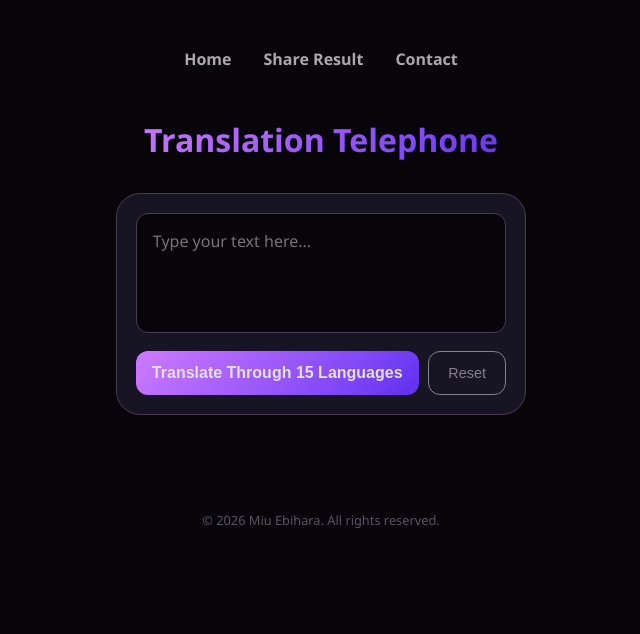
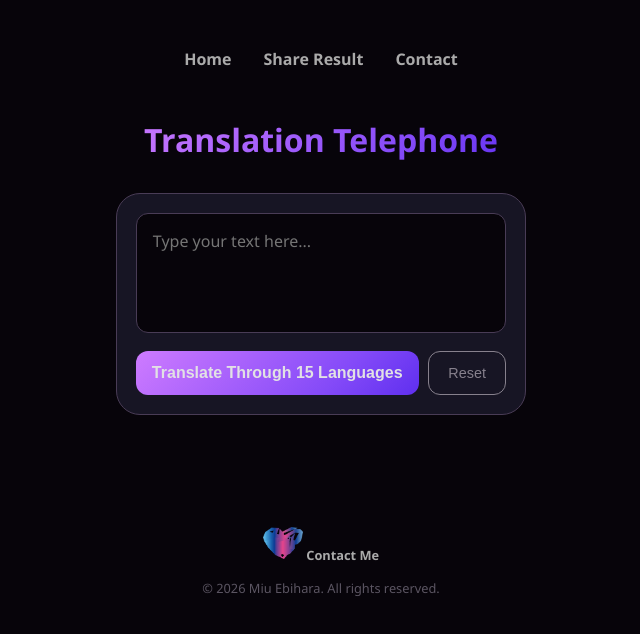
Before and after one commit to Miupan/year-1-final-submission, a plain HTML site: page index.html in a window 1280 px wide. Shown: the whole page, without its empty margins (319-959 px from the left). Drawn offline with Linux system fonts and the light colour scheme.

Commit message:
Add logo in footer on main page

```diff
--- a/index.html
+++ b/index.html
@@ -47,6 +47,10 @@
     </main>
 
     <footer>
+        <a href="contact.html">
+            <img src="Miupan_Logo.png" alt="Miupan Logo" width = "40px">
+            Contact Me
+        </a>
         <span>© 2026 Miu Ebihara. All rights reserved.</span>
     </footer>
       <script src="script.js"></script>
--- a/style.css
+++ b/style.css
@@ -141,11 +141,22 @@ textarea {
 
 footer {
     width: 100%;
+    font-size: 0.8rem;
+    color: #5B5562;
+    display: flex;
+    flex-direction: column;
+    align-items: center;
     margin-top: 4rem;
     padding: 1rem 2rem;
     text-align: center;
-    font-size: 0.8rem;
-    color: #5B5562;
+}
+
+footer a {
+    color: #aaa;
+    text-decoration: none;
+    font-weight: 600;
+    margin: 1rem;
+    transition: color 0.2s;
 }
 
 /* contact.html */
```
Also changed, not shown: Miupan_Logo.png (added).
